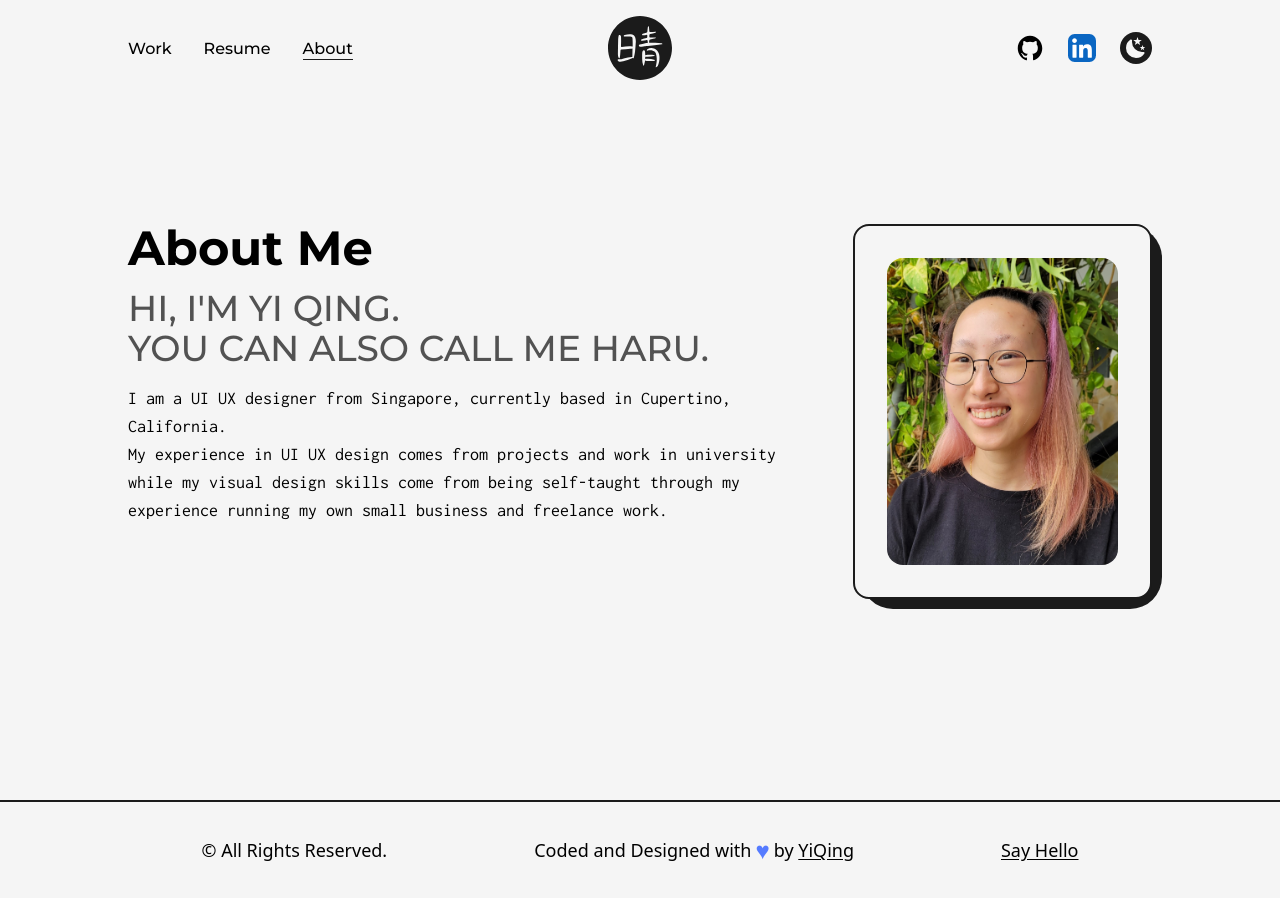
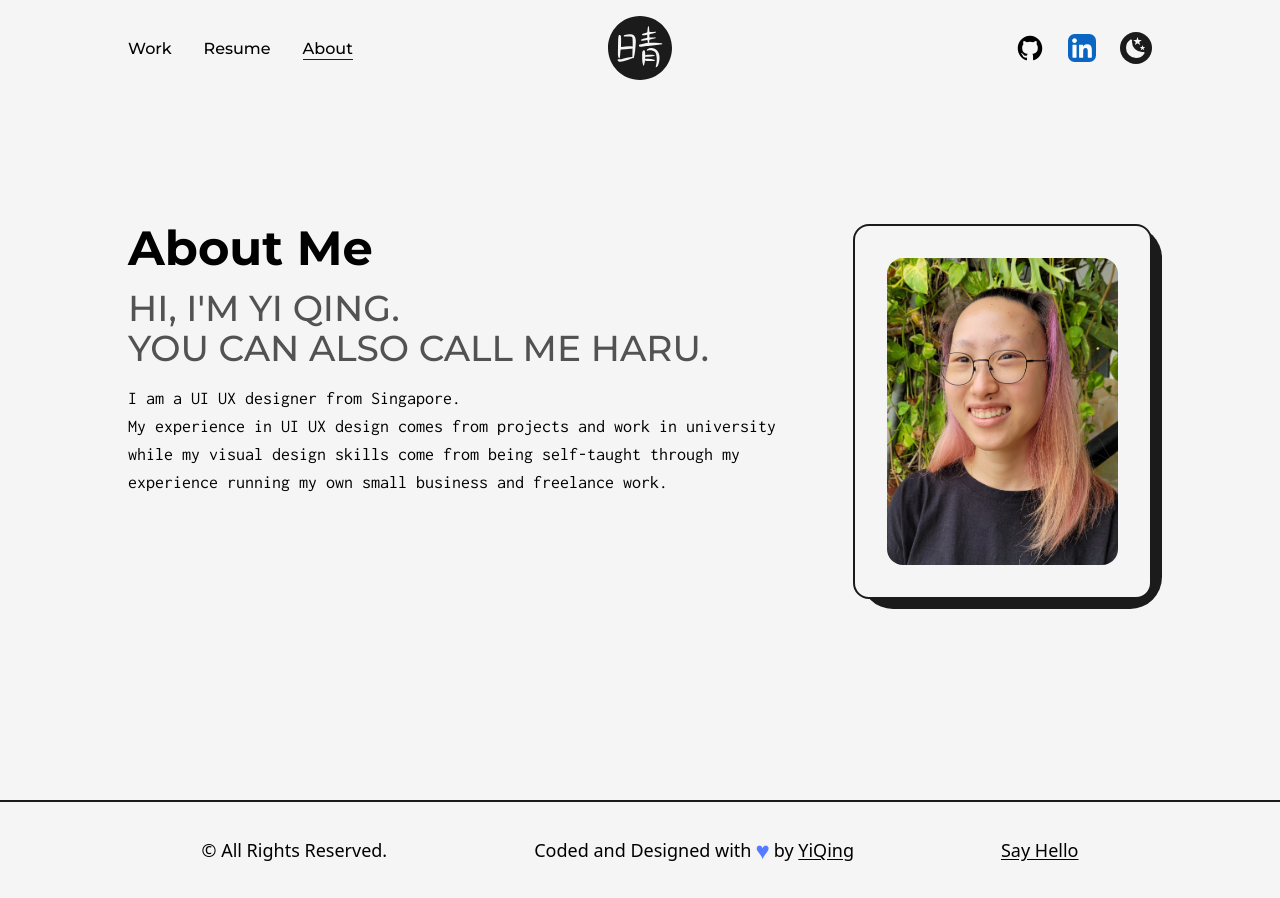
Before and after one commit to YiQingK/portfolio, a Next.js app: page /about in a window 1280 px wide. Built offline with nearby package versions, Linux system fonts and the light colour scheme.

Commit message:
updated resume, removed based in cupertino

```diff
--- a/src/pages/about.js
+++ b/src/pages/about.js
@@ -21,7 +21,7 @@ const about = () => {
 								<br />
 								You can also call me Haru.
 							</h2>
-							<p>I am a UI UX designer from Singapore, currently based in Cupertino, California.</p>
+							<p>I am a UI UX designer from Singapore.</p>
 							<p>
 								My experience in UI UX design comes from projects and work in university while my visual
 								design skills come from being self-taught through my experience running my own small
```
Also changed, not shown: 1 other file (tests, documents, lock files or other folders).
